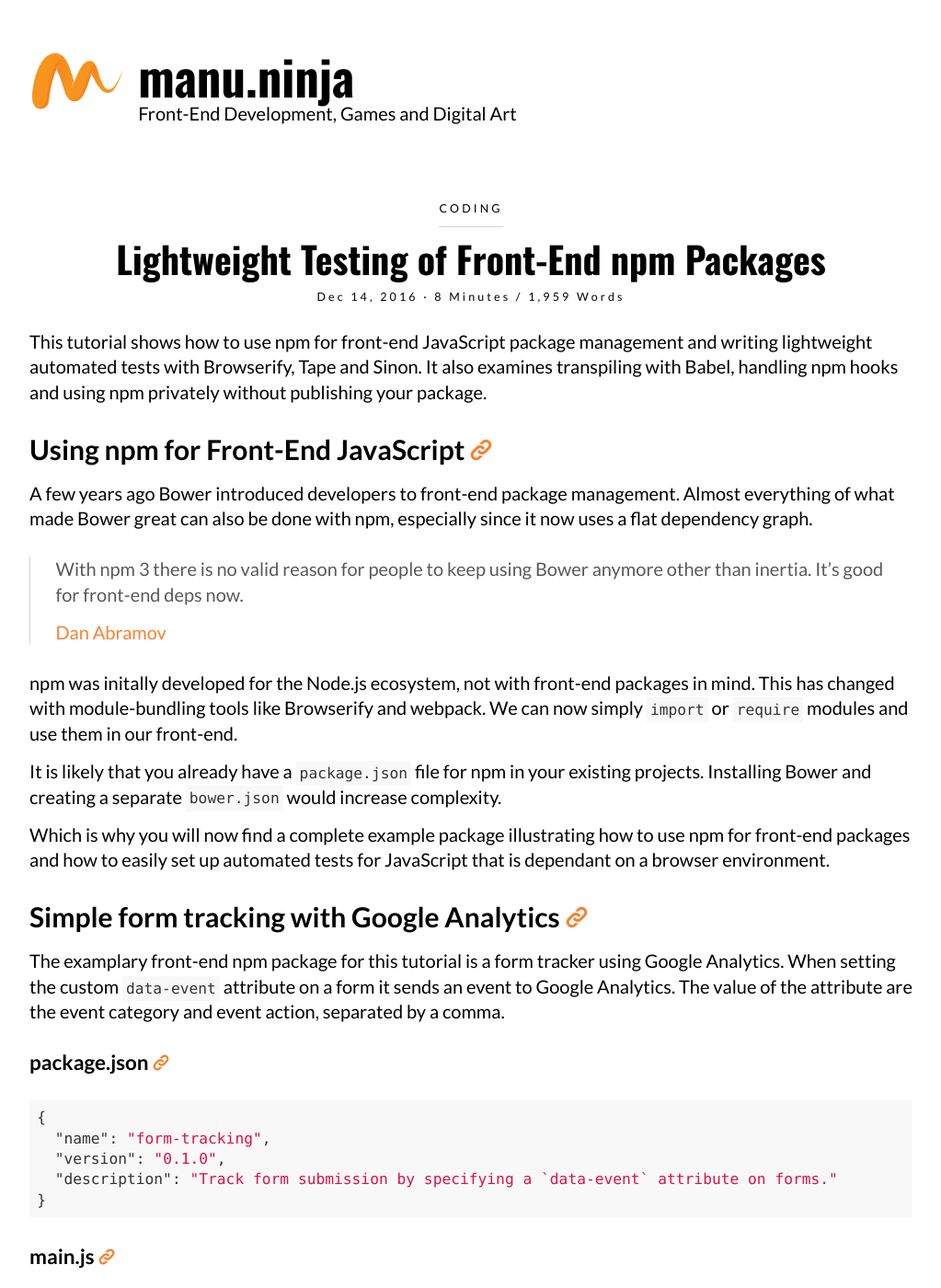
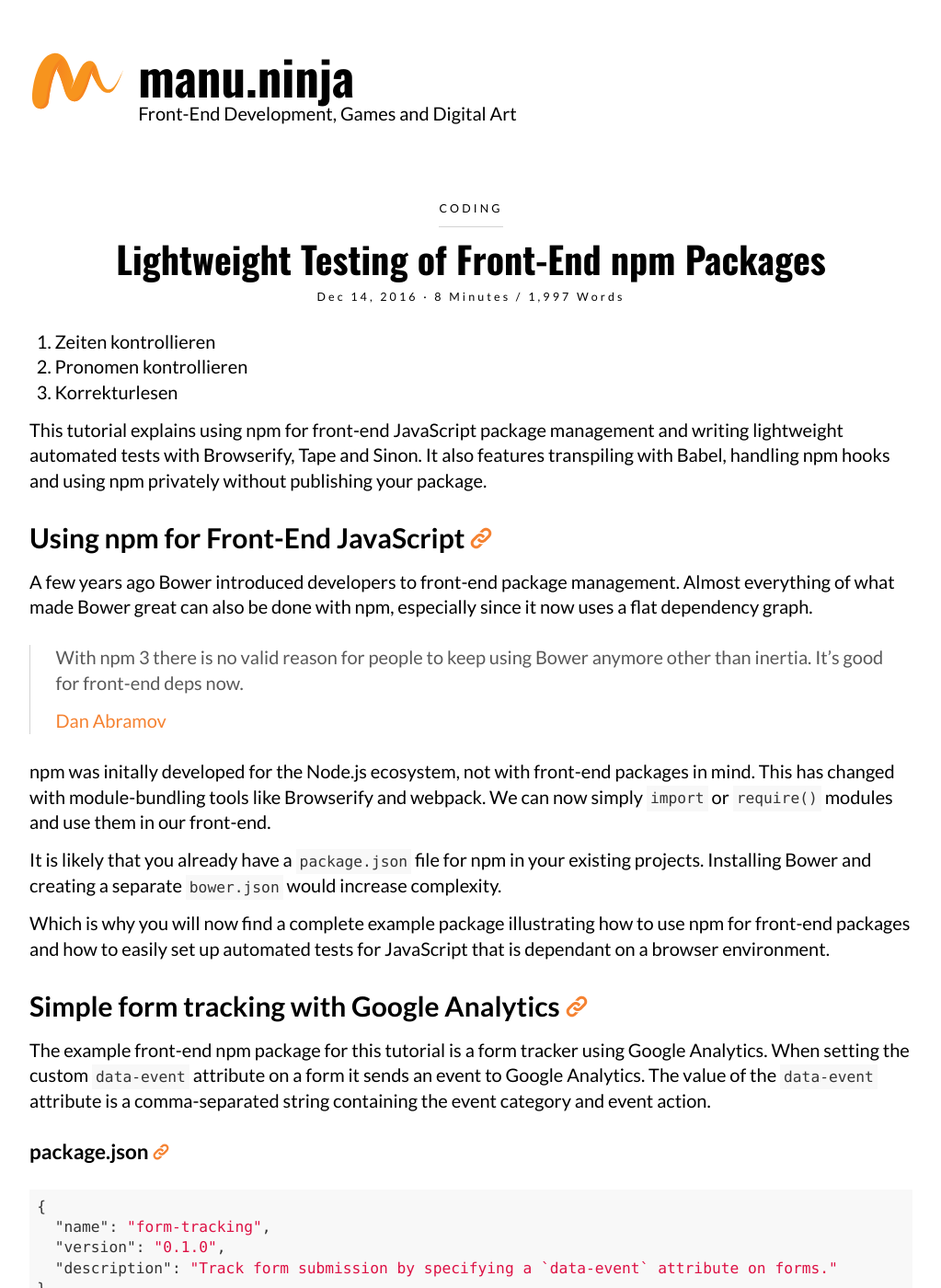
Before and after one commit to Lorti/manu.ninja, a Jekyll site: the page built from _posts/2016-12-14-lightweight-testing-of-front-end-npm-packages.md, in a window 1280 px wide and 1400 px high. Shown: the whole window at 92% size, without its empty margins (128-1151 px from the left). Built offline with Jekyll 4.4.1, drawn with Linux system fonts in a browser that asks for light colours; nearby versions of some CDN libraries; comment, search, counter and statistics services are not loaded; some of the changed text lies outside the part shown.

```diff
--- a/_posts/2016-12-14-lightweight-testing-of-front-end-npm-packages.md
+++ b/_posts/2016-12-14-lightweight-testing-of-front-end-npm-packages.md
@@ -4,9 +4,14 @@ title:  Lightweight Testing of Front-End npm Packages
 date:   2016-12-14
 categories: coding
 sharing: true
+thumbnail: /images/form-tracking-test-results.png
 ---
 
-This tutorial shows how to use npm for front-end JavaScript package management and writing lightweight automated tests with Browserify, Tape and Sinon. It also examines transpiling with Babel, handling npm hooks and using npm privately without publishing your package.
+1. Zeiten kontrollieren
+2. Pronomen kontrollieren
+3. Korrekturlesen
+
+This tutorial explains using npm for front-end JavaScript package management and writing lightweight automated tests with Browserify, Tape and Sinon. It also features transpiling with Babel, handling npm hooks and using npm privately without publishing your package.
 
 ## Using npm for Front-End JavaScript
 
@@ -18,7 +23,7 @@ A few years ago Bower introduced developers to front-end package management. Alm
 </blockquote>
 <!--<script async src="//platform.twitter.com/widgets.js" charset="utf-8"></script>-->
 
-npm was initally developed for the Node.js ecosystem, not with front-end packages in mind. This has changed with module-bundling tools like Browserify and webpack. We can now simply `import`{:.js} or `require`{:.js} modules and use them in our front-end.
+npm was initally developed for the Node.js ecosystem, not with front-end packages in mind. This has changed with module-bundling tools like Browserify and webpack. We can now simply `import`{:.js} or `require()`{:.js} modules and use them in our front-end.
 
 It is likely that you already have a `package.json`{:.bash} file for npm in your existing projects. Installing Bower and creating a separate `bower.json`{:.bash} would increase complexity.
 
@@ -26,7 +31,7 @@ Which is why you will now find a complete example package illustrating how to us
 
 ## Simple form tracking with Google Analytics
 
-The examplary front-end npm package for this tutorial is a form tracker using Google Analytics. When setting the custom `data-event`{:.html} attribute on a form it sends an event to Google Analytics. The value of the attribute are the event category and event action, separated by a comma.
+The example front-end npm package for this tutorial is a form tracker using Google Analytics. When setting the custom `data-event`{:.html} attribute on a form it sends an event to Google Analytics. The value of the `data-event`{:.html} attribute is a comma-separated string containing the event category and event action.
 
 ### package.json
 ~~~ json
@@ -138,7 +142,7 @@ exports.default = init;
 
 ## Using npm hooks to automate transpiling
 
-You can specify various [hooks](https://docs.npmjs.com/misc/scripts) in your `package.json`{:.bash}. If you need to perform operations on your package before it is used you should use a `prepublish`{:.bash} script. This script is run before the package is published to the npm registry and on `npm install`{:.bash}, when called without any arguments.
+You can specify various [hooks](https://docs.npmjs.com/misc/scripts) in your `package.json`{:.bash}. If you need to perform operations on your package before it's being used you should specify a `prepublish`{:.bash} script. That script is run before your package is published to the npm registry and on `npm install`{:.bash}, when called without any arguments. This makes it a good fit for automating the transpiling you did in the previous section.
 
 At this point it may be beneficial to sort the project into a `src`{:.bash}, `test`{:.bash}, and `dist`{:.bash} folder.
 
@@ -179,8 +185,6 @@ The last question is how to test your front-end code automatically. The lightwei
 For testing our form tracking we further need `tape-run`, enabling us to run our test in a browser environment. Otherwise we would have no `document.body` to add our form to. To run our code in a browser enviroment we first need to bundle it, though. Browserify bundles our imported packages and transforms the result to ES5 using Babel via Babelify.
 
 [Sinon](http://sinonjs.org/) is then used to mock the Google Analytics library, as we don't want to send real events. We can create a test spy, that resembles a function, but doesn't really do anything. The spy enables us to test, whether the `ga()` gets called by our script. We can also compare the arguments used while calling `ga()` to our expected category and action.
-
-The last package `tap-spec` takes the Test Anything Protocol output and changes it to look like Mocha's spec reporter, which is just a personal preference. You could even have your results printed as Nyan Cat's rainbow with `tap-nyan`.
 
 ### package.json
 ~~~ json
@@ -236,7 +240,8 @@ test('Tracking', (t) => {
 });
 ~~~
 
-### Output
+The last package `tap-spec` takes the Test Anything Protocol output and changes it to look like Mocha's spec reporter, which is just a personal preference. You could even have your results printed as Nyan Cat's rainbow with `tap-nyan`.
+
 ~~~ bash
 
   Tracking
@@ -253,4 +258,4 @@ test('Tracking', (t) => {
 
 ~~~
 
-Remember that you are not obliged to publish your packages to the npm registry. You can use any [Git URL as a dependency](https://docs.npmjs.com/files/package.json#git-urls-as-dependencies), for example from your private GitHub repositories or your company's internal GitLab repositories.
+That was all you need for thoroughly tested front-end npm packages. Remember that you are not obliged to publish your packages to the npm registry, though. You can list any [Git URL as a dependency](https://docs.npmjs.com/files/package.json#git-urls-as-dependencies), for example your private GitHub repositories or your company's internal GitLab repositories.
```
Also changed, not shown: other parts of _posts/2016-12-14-lightweight-testing-of-front-end-npm-packages.md (+5 -4 lines), images/form-tracking-test-results.png (added).
